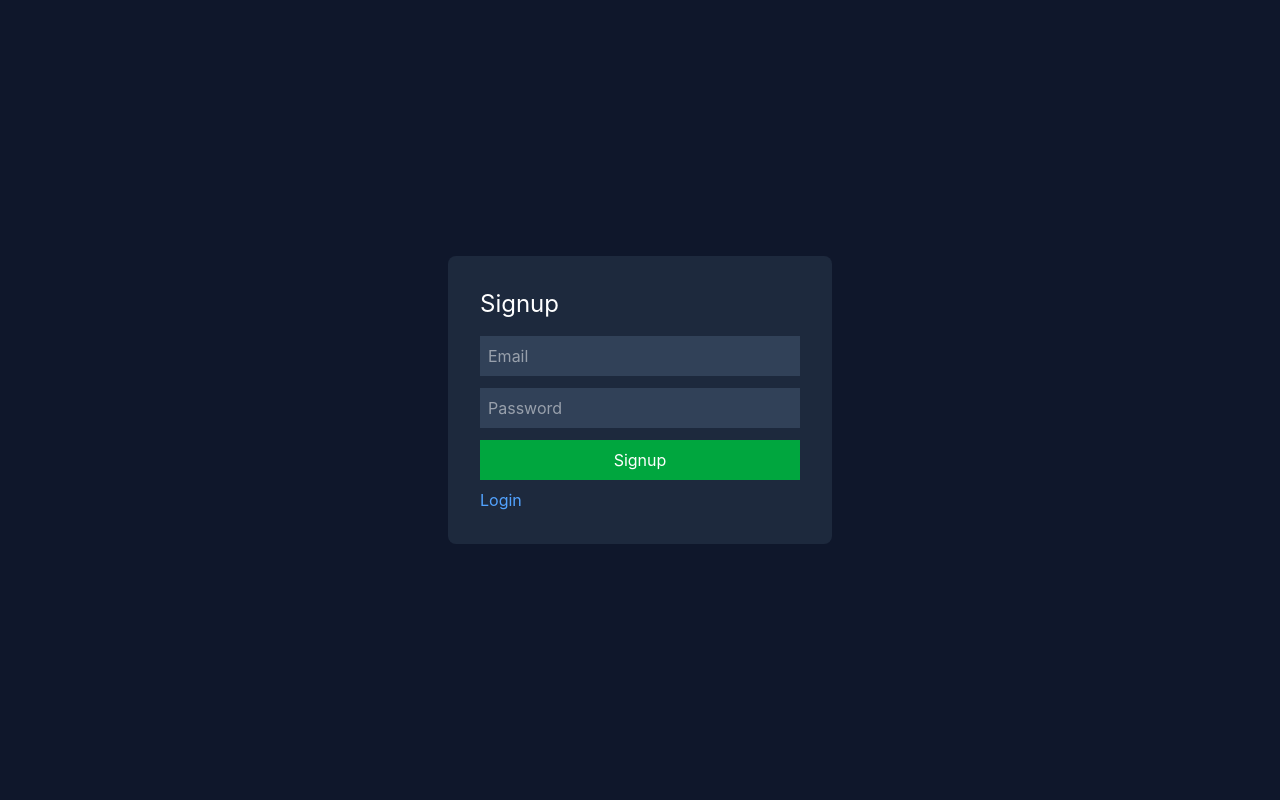
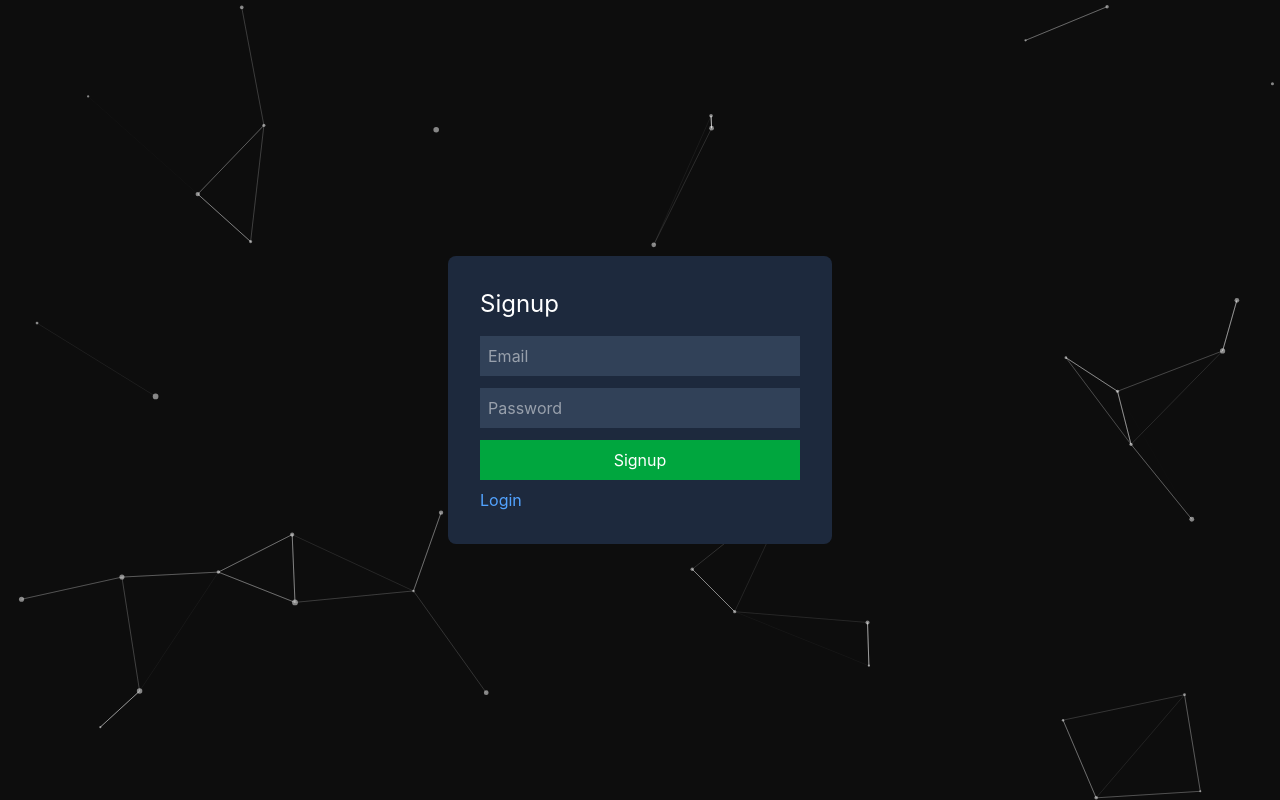
Before and after one commit to VKB321/Personal-Assistant-Client, a React (Vite) app: page / in a window 1280 px wide. Both pictures are taken after a click on the element "SignUp". Built offline with nearby package versions, Linux system fonts and the light colour scheme.

Commit message:
Fix Signup component layout class names

```diff
--- a/src/views/Signup.tsx
+++ b/src/views/Signup.tsx
@@ -22,7 +22,7 @@ const Signup = ({ setSignUp }: { setSignUp: (val: boolean) => void }) => {
   }
 
   return (
-    <div className="h-screen flex items-center justify-center bg-slate-900">
+    <div className="h-screen flex items-center justify-center">
 
       <div className="bg-slate-800 p-8 rounded-lg w-96">
 
```
